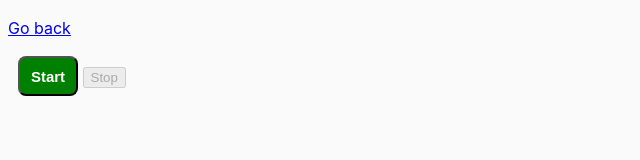
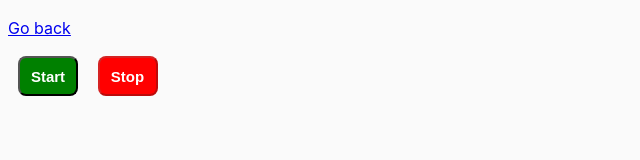
Before and after one commit to IronFather/goit-js-hw-09, a website built with Parcel: page src/01-color-switcher.html in a window 1280 px wide. Shown: the whole page, without its empty margins (0-640 px from the left). Built offline with nearby package versions, Linux system fonts and the light colour scheme.

Commit message:
a little bit yet

```diff
--- a/src/css/common.css
+++ b/src/css/common.css
@@ -46,6 +46,21 @@ input {
   color: white;
 }
 
+[data-stop] {
+  align-items: center;
+  min-width: 60px;
+  height: 40px;
+  margin-left: 15px;
+
+  border-radius: 8px;
+  background-color: red;
+
+
+  font-size: 15px;
+  font-weight: 700;
+  color: white;
+}
+
 .timer {
     display: flex;
     justify-content: center;
--- a/src/js/02-timer.js
+++ b/src/js/02-timer.js
@@ -28,7 +28,7 @@ const options = {
         // console.log(selectedDates[0]);
 
         if (selectedDates[0].getTime() < Date.now()) {
-        Notiflix.Notify.success('Please choose a date in the future');
+            Notiflix.Notify.failure('Please choose a date in the future');
 
             selectedDates[0] = new Date();
 
```
Lines whose indentation alone changed are shown as unchanged.
